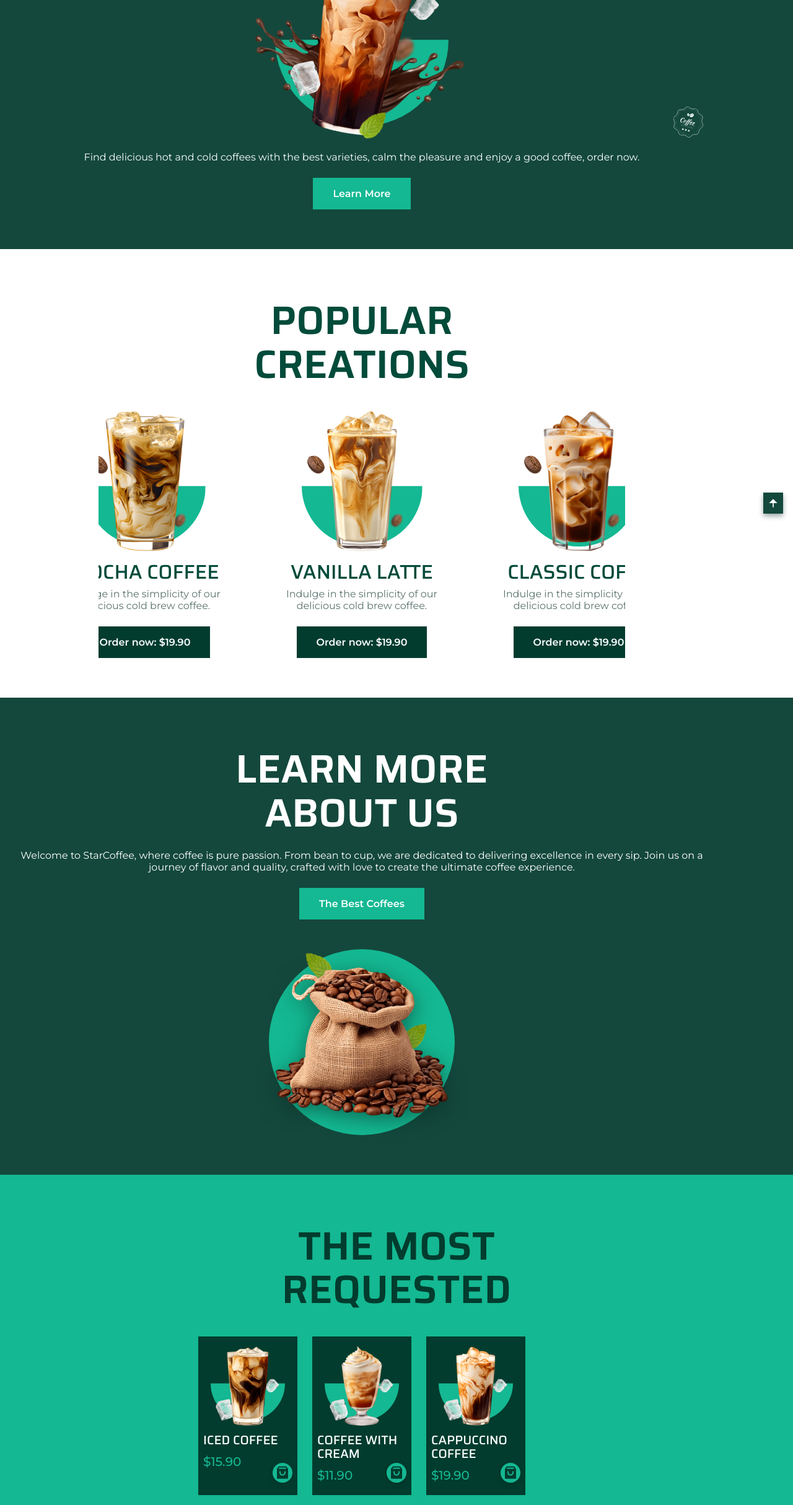
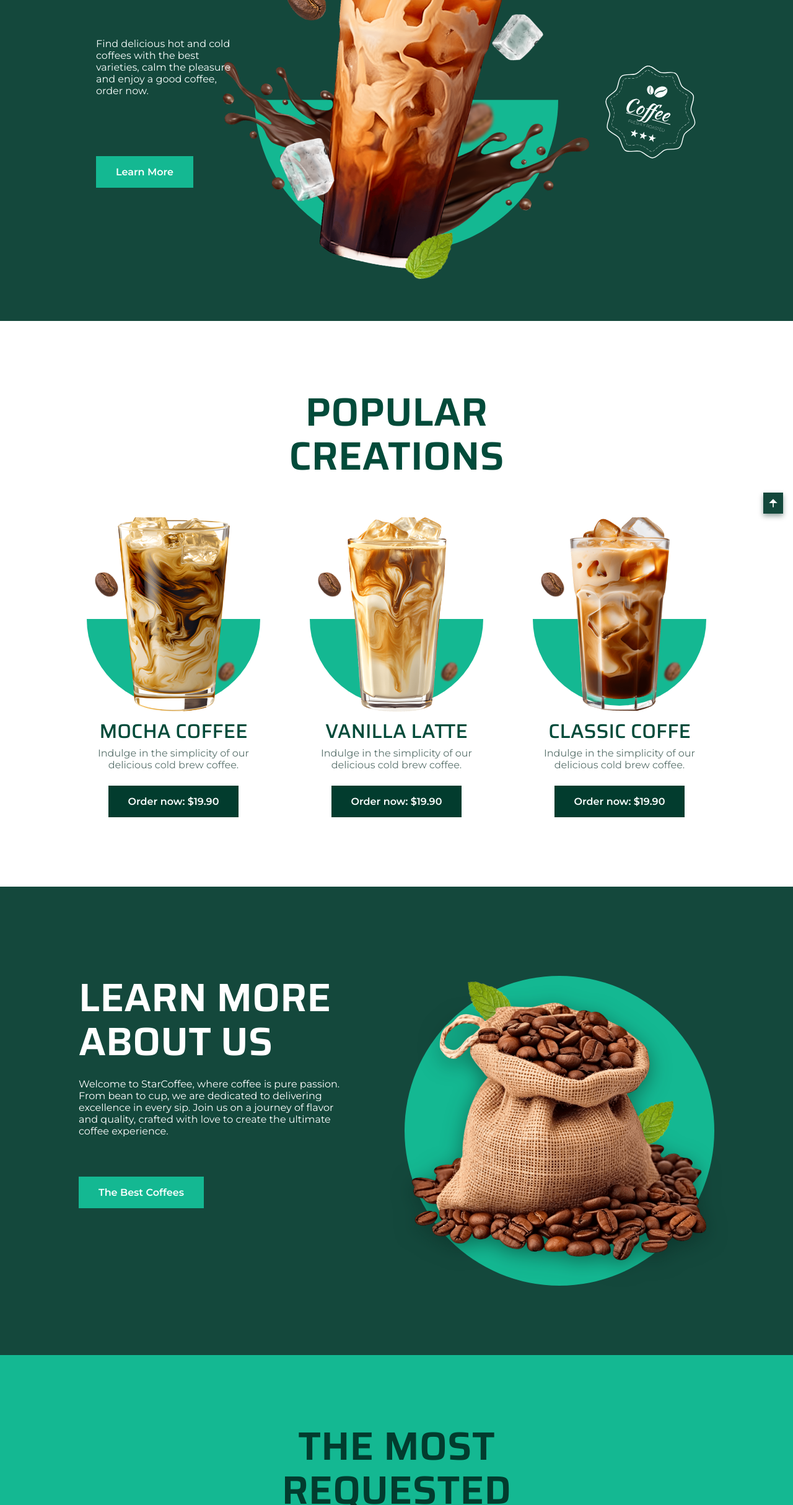
Before and after one commit to LLorintz/coffee, a plain HTML site: page index.html in a window 1280 px wide. Shown: the part 371-2800 px from the top of the page at 62% size. Drawn offline with nearby package versions, Linux system fonts and the light colour scheme.

Commit message:
Add files via upload

```diff
--- a/assets/css/styles.css
+++ b/assets/css/styles.css
@@ -876,9 +876,311 @@ img {
   .footer__title{
     text-align: center;
   }
+
+
 }
 
 /* For large devices */
+@media screen and (min-width:1150px){
+  .container{
+    margin-inline: auto;
+  }
+
+  .section{
+    padding-block:7rem 5rem
+  }
+
+  .section__title{
+    margin-bottom: 4rem;
+  }
+
+  .nav{
+    height: calc(var(--header-height)+ 2rem);
+  }
+  .nav__toggle,
+  .nav__close{
+    display: none;
+  }
+
+  .nav__list{
+    flex-direction: row;
+    column-gap: 4rem;
+  }
+
+  .nav__link{
+    font-size: var(--normal-font-size);
+  }
+
+  .home__container{
+    grid-template-columns: 970px;
+    max-width: 970px;
+    padding-top: 2.5rem;
+  }
+
+  .home__images{
+    transform: translate(1rem, -2rem);
+  }
+
+  .home__shape{
+    width: 490px;
+    height: 490px;
+  }
+
+  .home__coffe{
+    width: 280px;
+    top:-6rem;
+  }
+
+  .home__splash{
+    width: 615px;
+    left: -5rem;
+    bottom:.75rem
+  }
+
+  .home__bean-1,
+  .home__bean-2{
+    width: 70px;
+  }
+
+  .home__bean-1{
+    left:3rem;
+    top:3rem;;
+  }
+
+  .home__bean-2{
+    bottom: 10.75rem;
+    right: 6.5rem;
+  }
+
+  .home__ice-1{
+    width: 90px;
+    left:2.5rem;
+    bottom:5rem;
+  }
+
+  .home__ice-2{
+    width: 70px;
+    top:6.5rem;
+    right:2rem;
+  }
+
+  .home__leaf{
+    width: 90px;
+    right:10rem;
+    bottom: -2.5rem;
+  }
+
+  .home__data{
+    position: absolute;
+    top:20rem;
+    left:0;
+    width: 230px;
+    text-align: initial;
+    margin-top: 0;
+  }
+
+  .home__description{
+    margin-bottom: 6rem;
+  }
+
+  .home__sticker{
+    width: 150px;
+    top:23rem;
+    right: 0;
+  }
+
+  .popular__container{
+    padding-bottom: 2rem;
+  }
+
+  .popular__swiper{
+    width: 1000px;
+  }
+
+  .popular__card{
+    width: 280px;
+  }
+
+  .popular__shape{
+    width: 280px;
+    height: 280px;
+  }
+
+  .popular__coffe{
+    width: 185px;
+    top: -2rem;
+  }
+
+  .popular__bean-1{
+    width: 40px;
+    top:4rem;
+    left:.75rem;
+  }
+
+  .popular__bean-2{
+    width: 30px;
+    right:2.5rem;
+    bottom:2.5rem;
+  }
+
+  .about__container{
+    grid-template-columns:  430px 500px;
+    justify-content: center;
+    column-gap: 6rem;
+    padding-block: 2rem;
+  }
+
+  .about__data, .about .section__title{
+    text-align: initial;
+  }
+
+  .about__description{
+    margin-bottom:4rem;
+  }
+
+  .about__shape{
+    width: 500px;
+    height: 500px;
+  }
+
+  .about__coffee{
+    width: 480px;
+  }
+
+  .about__leaf-1,
+  .about__leaf-2{
+    width: 85px;
+  }
+
+  .about__leaf-1{
+    top: .75rem;
+    left: 6rem;
+  }
+
+  .about__leaf-2{
+    top:13rem;
+    right:3.5rem;
+  }
+
+  .products__container{
+    grid-template-columns: repeat(3, 2fr);
+    gap:5rem;
+    padding-bottom: 2rem;
+  }
+
+  .products__card{
+    padding: 1.5rem 1rem 2rem;
+  }
+
+  .products__shape{
+    width: 200px;
+    height: 200px;
+  }
+
+  .products__coffe{
+    width: 130px;
+  }
+
+  .products__ice-1{
+    width: 50px;
+    left: .75rem;
+  }
+
+  .products__ice-2{
+    width: 30px;
+    top: 5.5rem;
+    right: 1.5rem;
+  }
+
+  .products__data{
+    margin-top: 1.5rem;
+  }
+
+  .products__name, .products__price{
+    font-size: var(--h2-font-size);
+  }
+
+  .products__button{
+    right: 1rem;
+    bottom:2rem;
+    width: 36px;
+    height: 36px;
+  }
+
+  .contact .section__title{
+    font-size: var(--biggest-font-size);
+  }
+
+  .contact__container{
+    grid-template-columns: repeat(3, max-content);
+    align-items: flex-start;
+    column-gap: 3rem;
+  }
+
+  .contact__info{
+    grid-template-columns: max-content;
+    row-gap: 6rem;
+    margin-top:7rem;
+  }
+
+  .contact__info:nth-child(2){
+    order:2;
+  }
+
+  .contact__title{
+    font-size: var(--h2-font-size);
+    margin-bottom: 1rem;
+  }
+
+  .contact__social{
+    column-gap:1.5rem;
+  }
+
+  .contact__images{
+    margin-top: 0;
+  }
+
+  .contact__shape{
+    width: 500px;
+    height: 500px;
+  }
+
+  .contact__delivery{
+    width: 380px;
+    top:-3.5rem;
+  }
+
+  .footer__container{
+    grid-template-columns: repeat(3, 1fr);
+  }
+
+  .footer__container div:nth-child(3){
+    grid-column: initial;
+  }
+  .footer__container div:nth-child(2){
+    order: 1;
+    justify-self: end;
+  }
+  .footer__container div:nth-child(1){
+    justify-self: start;
+
+  }
+  .footer__social,
+  .footer__pay{
+    margin-inline: auto ;
+    justify-content: center;
+  }
+  .footer__copy{
+    margin-top: 5rem;
+  }
 
 
+}
+
 /* For 2K resolutions (2048 x 1152, 2048 x 1536) */
+
+@media screen (min-width:2048px) {
+  body{
+    zoom:1.3;
+  }
+}
```
